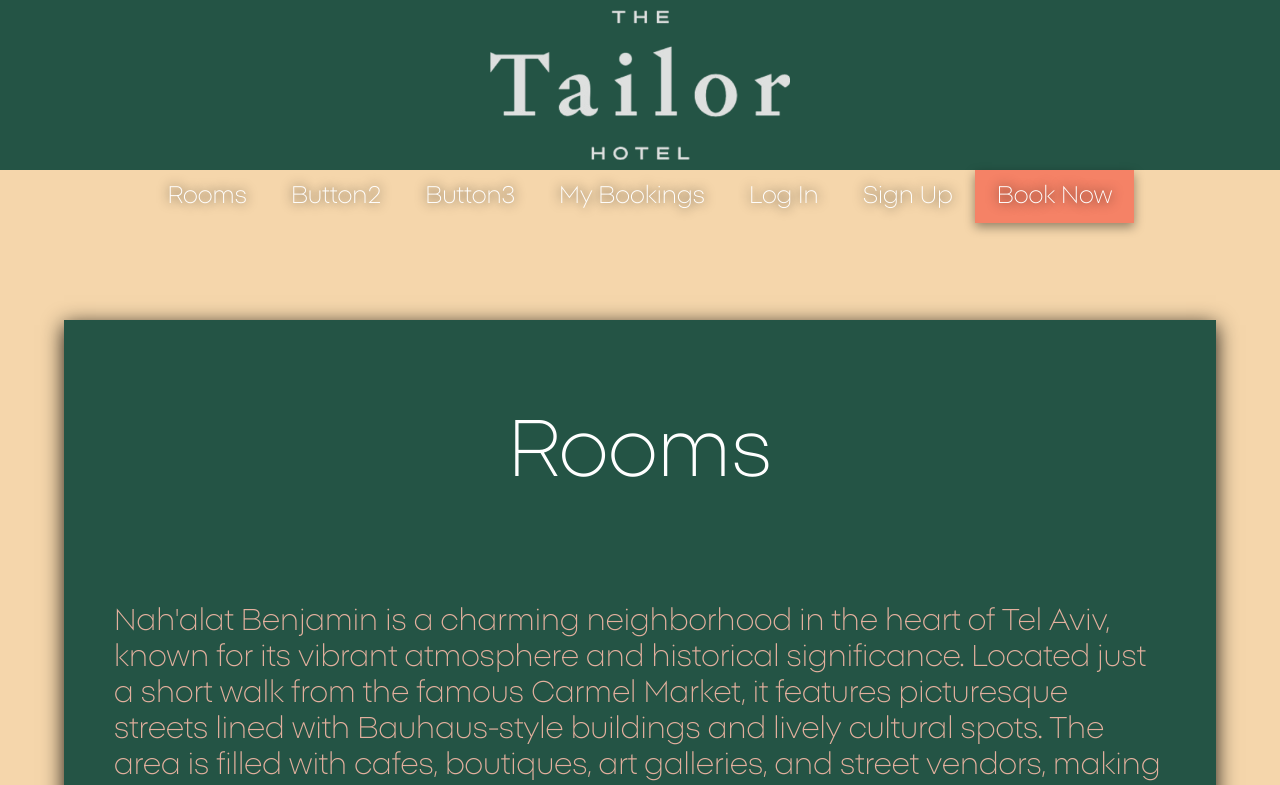
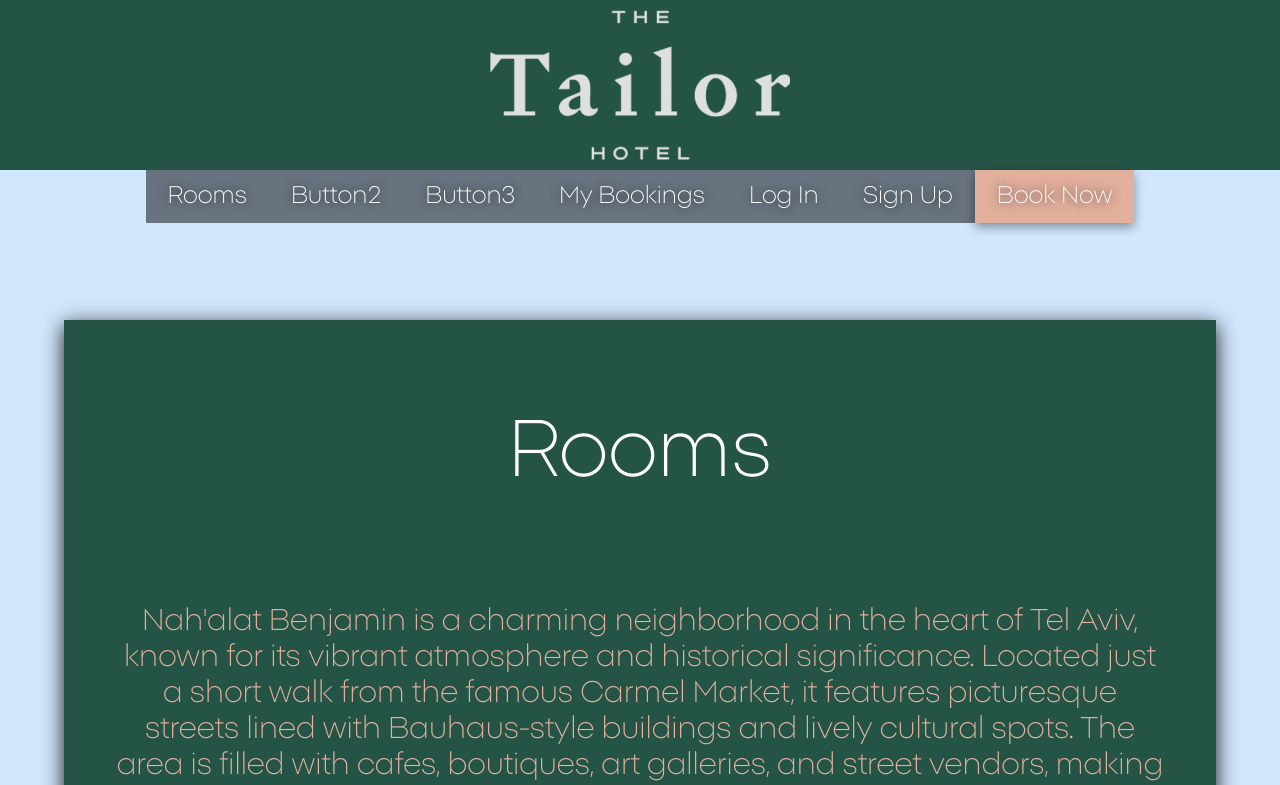
Before and after one commit to TheLordPasta/classicHotel, a React (Create React App) app: page /rooms in a window 1280 px wide. Shown: the top 785 px of the page. Built offline with nearby package versions, Linux system fonts and the light colour scheme.

Commit message:
changes art design

```diff
--- a/src/components/desktopnavbar.tsx
+++ b/src/components/desktopnavbar.tsx
@@ -31,14 +31,27 @@ const DesktopNavbar = () => {
 
       {/* Navbar Buttons */}
       <div className="navbar-buttons">
-        <button className="navbar-btn" onClick={() => navigate("/rooms")}>
+        <button
+          className={`navbar-btn ${scrolled ? "scrolled" : ""}`}
+          onClick={() => navigate("/rooms")}
+        >
           Rooms
         </button>
-        <button className="navbar-btn">Button2</button>
-        <button className="navbar-btn">Button3</button>
-        <button className="navbar-btn">My Bookings</button>
-        <button className="navbar-btn">Log In</button>
-        <button className="navbar-btn">Sign Up</button>
+        <button className={`navbar-btn ${scrolled ? "scrolled" : ""}`}>
+          Button2
+        </button>
+        <button className={`navbar-btn ${scrolled ? "scrolled" : ""}`}>
+          Button3
+        </button>
+        <button className={`navbar-btn ${scrolled ? "scrolled" : ""}`}>
+          My Bookings
+        </button>
+        <button className={`navbar-btn ${scrolled ? "scrolled" : ""}`}>
+          Log In
+        </button>
+        <button className={`navbar-btn ${scrolled ? "scrolled" : ""}`}>
+          Sign Up
+        </button>
         <button className="navbar-btn book-now">Book Now</button>
       </div>
     </div>
--- a/src/components/mobilenavbar.tsx
+++ b/src/components/mobilenavbar.tsx
@@ -1,4 +1,4 @@
-import { useState } from "react";
+import { useState, useEffect } from "react";
 import { FontAwesomeIcon } from "@fortawesome/react-fontawesome";
 import { faBars, faRectangleXmark } from "@fortawesome/free-solid-svg-icons";
 import "../styles/theme.css";
@@ -9,6 +9,7 @@ import { useNavigate } from "react-router-dom";
 const MobileNavbar = () => {
   const navigate = useNavigate();
   const [opened, setOpened] = useState(false);
+  const [scrolled, setScrolled] = useState(false);
 
   const Hamburger = (
     <FontAwesomeIcon
@@ -28,6 +29,14 @@ const MobileNavbar = () => {
       onClick={() => setOpened(!opened)}
     />
   );
+  useEffect(() => {
+    const handleScroll = () => {
+      setScrolled(window.scrollY > 50);
+    };
+
+    window.addEventListener("scroll", handleScroll);
+    return () => window.removeEventListener("scroll", handleScroll);
+  }, []);
 
   return (
     <div className="navbar-container">
--- a/src/styles/hotelwelcome.css
+++ b/src/styles/hotelwelcome.css
@@ -4,8 +4,8 @@
   box-shadow: 0 5px 20px rgba(0, 0, 0, 0.9);
   border-radius: 0px;
   width: 100%;
-  max-width: 1260px;
-  margin: 20px auto;
+  max-width: 1380px;
+  margin: 40px auto;
   transition: transform 0.2s ease-in-out;
   padding: 30px;
 }
@@ -24,7 +24,7 @@
 }
 
 .welcome-text {
-  max-width: 600px;
+  max-width: 800px;
   margin: 0 auto 15px;
   color: var(--secondary-text-color);
 }
--- a/src/styles/navbar.css
+++ b/src/styles/navbar.css
@@ -43,7 +43,7 @@
 }
 
 .navbar-btn {
-  background-color: transparent; /* Remove default background */
+  background-color: rgba(0, 0, 0, 0.5); /* Remove default background */
   color: var(--text-color);
   border: 2px solid transparent; /* No border until hover */
   padding: 10px 20px;
@@ -55,23 +55,25 @@
   font-weight: 300;
   font-size: x-large;
 }
-
+.navbar-btn.scrolled {
+  background-color: rgba(0, 0, 0, 0);
+}
 .navbar-btn:hover {
-  background-color: var(--accent-color); /* Hover effect */
-  border-color: var(--accent-color); /* Add border on hover */
+  background-color: var(--button-hover-color); /* Hover effect */
+  border-color: var(--button-hover-color); /* Add border on hover */
   box-shadow: 0px 4px 10px rgba(0, 0, 0, 0.4);
 }
 
 /* Special Styling for the 'Book Now' Button */
 .navbar-btn.book-now {
-  background-color: var(--accent-color);
-  border-color: var(--accent-color); /* Keep border color consistent */
+  background-color: var(--button-color);
+  border-color: var(--button-color); /* Keep border color consistent */
   box-shadow: 0px 4px 10px rgba(0, 0, 0, 0.4);
 }
 
 .navbar-btn.book-now:hover {
-  background-color: rgb(230, 191, 139);
-  border-color: rgb(230, 191, 139); /* Border matches the hover color */
+  background-color: var(--button-hover-color);
+  border-color: var(--button-hover-color); /* Border matches the hover color */
 }
 
 .mobile-navbar {
--- a/src/styles/roomcard.css
+++ b/src/styles/roomcard.css
@@ -4,9 +4,8 @@
   box-shadow: 0 10px 20px rgba(0, 0, 0, 0.9);
   border-radius: 0px;
   overflow: hidden;
-  width: 100%;
   max-width: 400px;
-  margin: 20px auto;
+  margin: 50px auto;
   transition: transform 0.2s ease-in-out;
   will-change: transform;
 }
@@ -30,7 +29,7 @@
 
 /* Styling for the text section of the card */
 .card-text {
-  padding: 15px;
+  padding: 25px;
   color: var(--text-color);
   font-family: --;
 }
@@ -115,15 +114,19 @@
 /* Styling for the buttons */
 .book-now-button,
 .see-more-button {
-  margin: 5px;
+  margin-top: 10px;
+  margin-left: 25px;
+  margin-right: 25px;
+  margin-bottom: 10px;
   text-shadow: 0px 0px 12px rgba(0, 0, 0, 0.9);
-  padding: 10px;
+  padding-top: 10px;
+  padding-bottom: 10px;
   cursor: pointer;
   transition: background-color 0.3s ease;
 }
 
 .book-now-button {
-  background-color: var(--accent-color);
+  background-color: var(--button-color);
   color: var(--text-color);
   border: none;
 }
@@ -139,8 +142,8 @@
 }
 
 .see-more-button:hover {
-  background-color: rgb(230, 191, 139);
-  border-color: rgb(230, 191, 139);
+  background-color: var(--button-hover-color);
+  border-color: var(--button-hover-color);
 }
 
 .buttons-container {
--- a/src/styles/roomgallery.css
+++ b/src/styles/roomgallery.css
@@ -3,9 +3,9 @@
   justify-content: center;
   grid-template-columns: repeat(
     3,
-    minmax(250px, 440px)
+    minmax(250px, 500px)
   ); /* ✅ Default: 3 per row */
-  background-color: var(--hotel-background);
+  background-color: var(--highlight-color);
   gap: 20px; /* Adds spacing between cards */
 }
 
--- a/src/styles/rooms.css
+++ b/src/styles/rooms.css
@@ -21,6 +21,5 @@
 }
 .text-container-roomspage p {
   font-size: 30px;
-  text-align: left;
   padding: 20px;
 }
--- a/src/styles/theme.css
+++ b/src/styles/theme.css
@@ -12,21 +12,21 @@
   --highlight-color: #d1e7fe; /* Light Blue Accent (PANTONE 2717 C) */
 
   /* Buttons & UI */
-  --button-color: #f58266; /* Accent Orange-Pink */
-  --button-hover-color: #e3b09e; /* Light Coral Hover */
+  --button-color: #e3b09e; /* Accent Orange-Pink */
+  --button-hover-color: #f58266; /* Light Coral Hover */
 }
 
 /* Apply the font to the entire website */
 body {
   font-family: var(--polin), serif;
   margin: 0;
-  background-color: var(--hotel-background);
+  background-color: var(--highlight-color);
   color: var(--text-color);
 }
 h1 {
   font-family: var(--polin), serif;
   font-weight: 200;
-  font-size: 50px;
+  font-size: 60px;
   color: var(--text-color);
 }
 h2 {
@@ -38,7 +38,8 @@ p,
 button,
 a {
   font-family: var(--polin), serif;
-  font-weight: normal;
+  font-weight: 200;
+  font-size: 22px;
 }
 select {
   all: unset;
```
